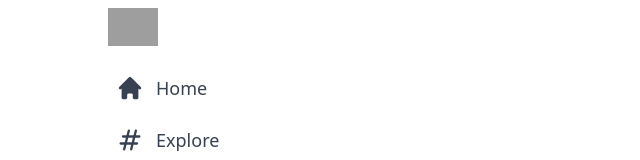
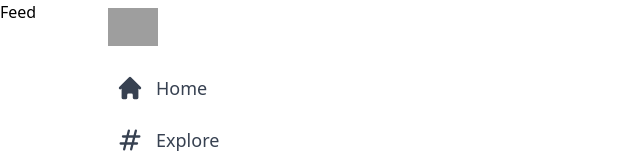
Before and after one commit to mubizzy/Twitter-clone, a Next.js app: page / in a window 1280 px wide. Shown: the top 160 px of the page, without its empty margins (0-640 px from the left). Built offline with nearby package versions, Linux system fonts and the light colour scheme; grey boxes are pictures that could not be loaded.

Commit message:
creation of feed file

```diff
--- a/pages/index.js
+++ b/pages/index.js
@@ -1,5 +1,6 @@
 import Head from "next/head";
 import Image from "next/image";
+import Feed from "../components/Feed";
 import Sidebar from "../components/Sidebar";
 
 export default function Home() {
@@ -13,6 +14,7 @@ export default function Home() {
       <Sidebar />
 
       {/* Feed */}
+      <Feed />
 
       {/* Widgets */}
     </div>
```
